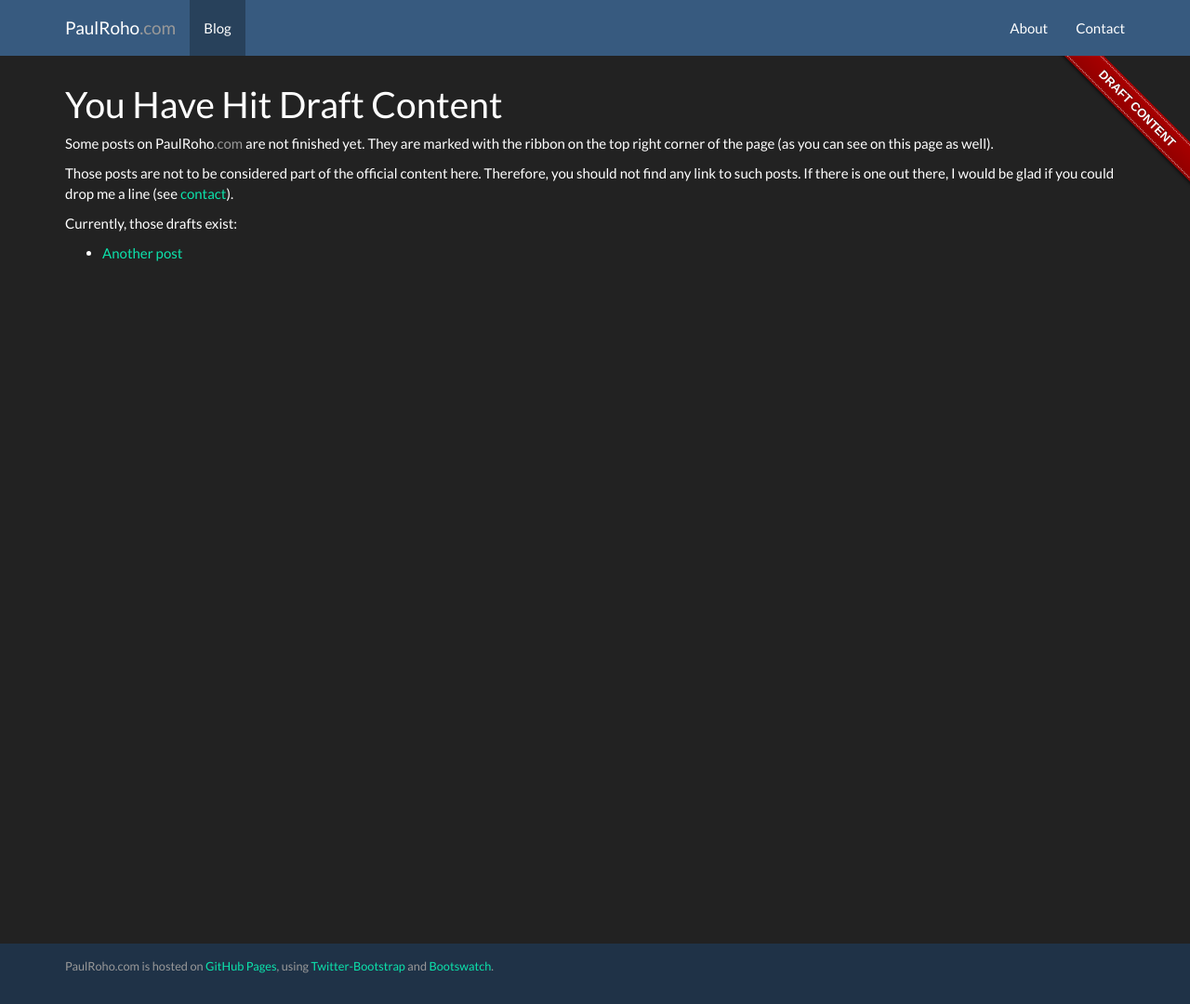
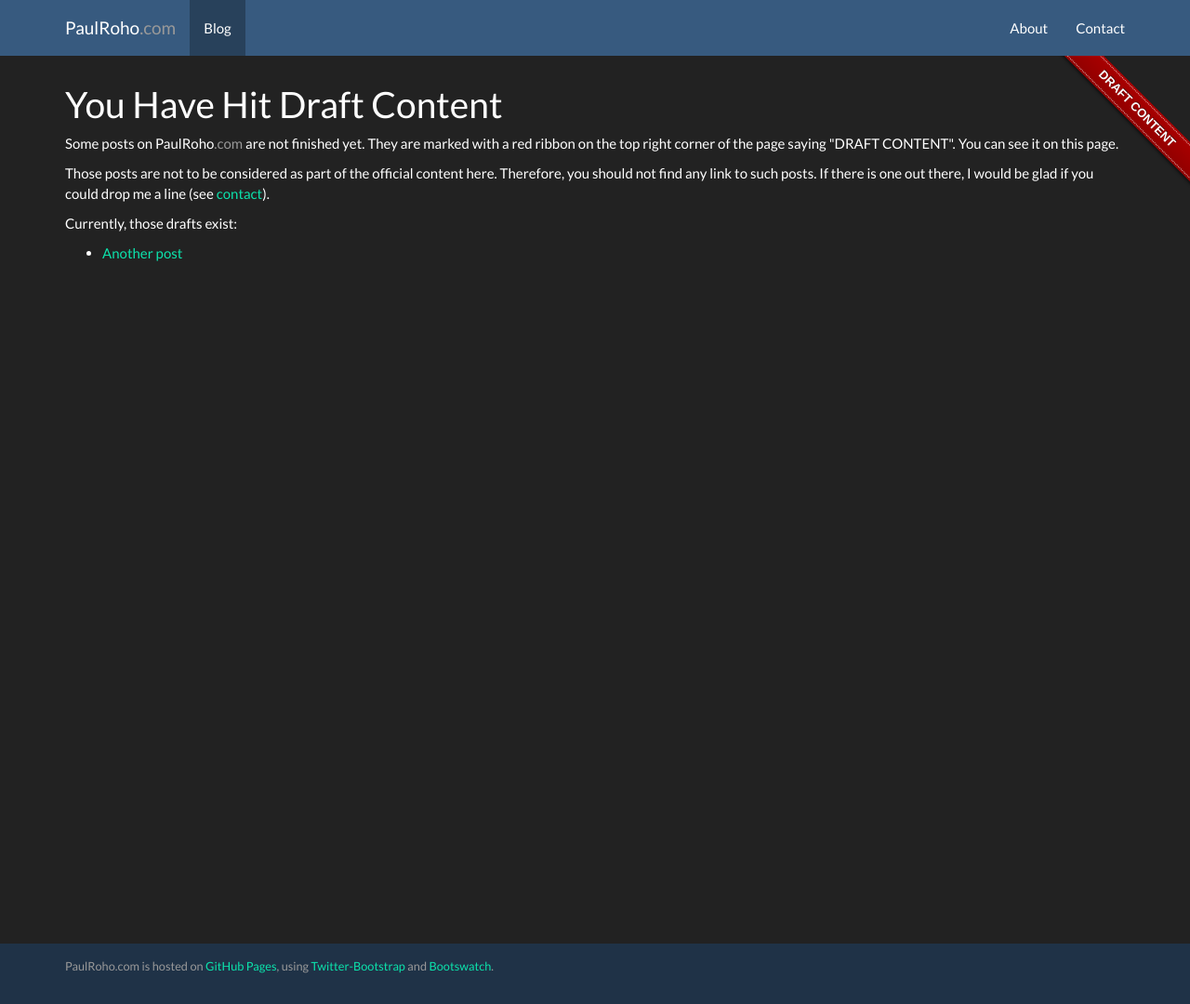
Before and after one commit to paulroho/paulroho.github.io, a Jekyll site: the page built from blog/draftcontent.html, in a window 1280 px wide and 1080 px high. Shown: the whole window at 93% size. Built offline with Jekyll 4.4.1, drawn with Linux system fonts in a browser that asks for light colours; nearby versions of some CDN libraries.

Commit message:
draft content: added credits to ribbon

```diff
--- a/about/index.html
+++ b/about/index.html
@@ -17,7 +17,7 @@
 <p>{{ site.urlhtml }}  is maintained by <a href="./paul">Paul Rohorzka</a>.</p>
 
 <h2>Technical</h2>
-<p>{{ site.urlhtml }} is hosted on <a href="http://pages.github.com">GitHub Pages</a>, utilizing the <a href="http://wiki.shopify.com/liquid">Liquid</a> templating engine and the <a href="http://jekyllrb.com">Jekyll</a> static site generator. The layout is based on the <a href="http://getbootstrap.com">Twitter-Bootstrap</a> front-end framework. The theme is <a href="http://bootswatch.com/darkly/">darkly</a> from <a href="http://bootswatch.com/">Bootswatch.com</a> by <a href="http://thomaspark.me" rel="nofollow">Thomas Park</a>, with it's code released under the <a href="https://github.com/thomaspark/bootswatch/blob/gh-pages/LICENSE">MIT License</a>. Icons from <a href="http://fortawesome.github.io/Font-Awesome/" rel="nofollow">Font Awesome</a>, web fonts from <a href="http://www.google.com/webfonts" rel="nofollow">Google</a>.<br/>Customizations by <a href="./paul">Paul Rohorzka</a>.</p>
+<p>{{ site.urlhtml }} is hosted on <a href="http://pages.github.com">GitHub Pages</a>, utilizing the <a href="http://wiki.shopify.com/liquid">Liquid</a> templating engine and the <a href="http://jekyllrb.com">Jekyll</a> static site generator. The layout is based on the <a href="http://getbootstrap.com">Twitter-Bootstrap</a> front-end framework. The theme is <a href="http://bootswatch.com/darkly/">darkly</a> from <a href="http://bootswatch.com/">Bootswatch.com</a> by <a href="http://thomaspark.me" rel="nofollow">Thomas Park</a>, with it's code released under the <a href="https://github.com/thomaspark/bootswatch/blob/gh-pages/LICENSE">MIT License</a>. Icons from <a href="http://fortawesome.github.io/Font-Awesome/" rel="nofollow">Font Awesome</a>, web fonts from <a href="http://www.google.com/webfonts" rel="nofollow">Google</a>. Banner for draft content based on the <a href="http://simonwhitaker.github.io/github-fork-ribbon-css/">Fork me on GitHub CSS ribbon</a> by <a href="http://twitter.com/s1mn/">Simon Whitaker</a>.<br/>Customizations by <a href="./paul">Paul Rohorzka</a>.</p>
 <p>All sources of {{ site.urlhtml }} are available at <a href="http://github.com/paulroho/paulroho.github.io">GitHub</a>.</p>
 <h3>Making Of</h3>
 <p>If you are interested in the process, plans and progress of creating {{ site.urlhtml }} you might want to checkout the <a href="/projects/paulroho.com/">{{ site.urlhtml}} Project Page</a>.</p>
--- a/blog/draftcontent.html
+++ b/blog/draftcontent.html
@@ -2,8 +2,8 @@
 layout: blogdraft
 ---
 	  <h1>You Have Hit Draft Content</h1>
-	  <p>Some posts on {{site.urlhtml}} are not finished yet. They are marked with the ribbon on the top right corner of the page (as you can see on this page as well).</p>
-		<p>Those posts are not to be considered part of the official content here. Therefore, you should not find any link to such posts. If there is one out there, I would be glad if you could drop me a line (see <a href="/contact/">contact</a>).</p>
+	  <p>Some posts on {{site.urlhtml}} are not finished yet. They are marked with a red ribbon on the top right corner of the page saying "DRAFT CONTENT". You can see it on this page.</p>
+		<p>Those posts are not to be considered as part of the official content here. Therefore, you should not find any link to such posts. If there is one out there, I would be glad if you could drop me a line (see <a href="/contact/">contact</a>).</p>
 		<p>Currently, those drafts exist:</p>
 	<ul>
 	  {% for post in site.posts %}
```
